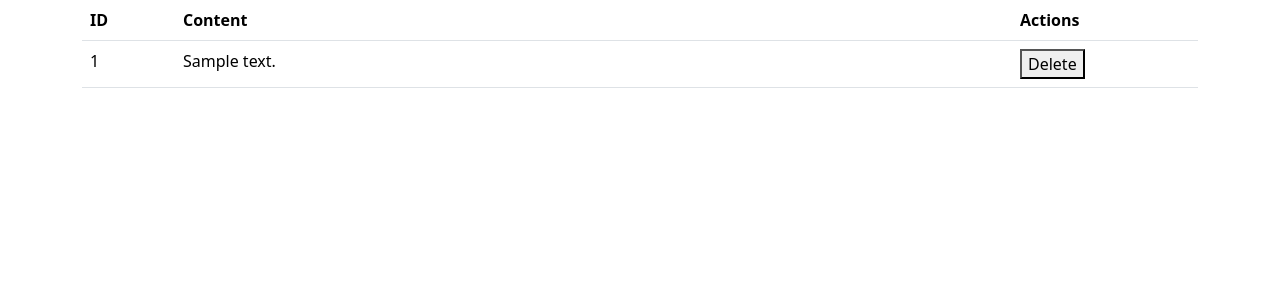
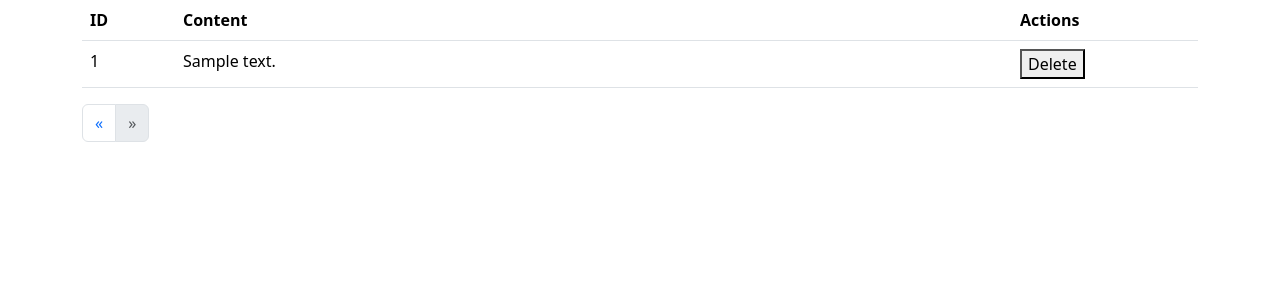
Before and after one commit to gaotianchi/myblog, a Python web app: template myblog/view/templates/manage-comment.html in a window 1280 px wide. Shown: the part 66-366 px from the top of the page. Run offline with Jinja, Linux system fonts and the light colour scheme; the template is opened without the code that fills it: most values are stand-ins (such as "Sample title", 1, 10 or a date in 2020); some libraries are stand-ins or nearby versions.

Commit message:
Add comments pagination.

```diff
--- a/myblog/view/templates/manage-comment.html
+++ b/myblog/view/templates/manage-comment.html
@@ -30,7 +30,23 @@ Manage comments
             </tbody>
         </table>
     </div>
+</div>
+<div class="row">
+    <nav aria-label="Page navigation">
+        <ul class="pagination">
+            <li class="page-item {% if page==1 %}disabled{% endif %}">
+                <a class="page-link" href="{{ url_for('owner.manage_comment', page=page-1)}}" aria-label="Previous">
+                    <span aria-hidden="true">&laquo;</span>
+                </a>
+            </li>
 
+            <li class="page-item {%if page==total_page%}disabled{%endif%}">
+                <a class="page-link" href="{{url_for('owner.manage_comment', page=page+1)}}" aria-label="Next">
+                    <span aria-hidden="true">&raquo;</span>
+                </a>
+            </li>
+        </ul>
+    </nav>
 </div>
 
 {% endblock main %}
```
Also changed, not shown: myblog/controller/owner.py (+6 -2 lines).
